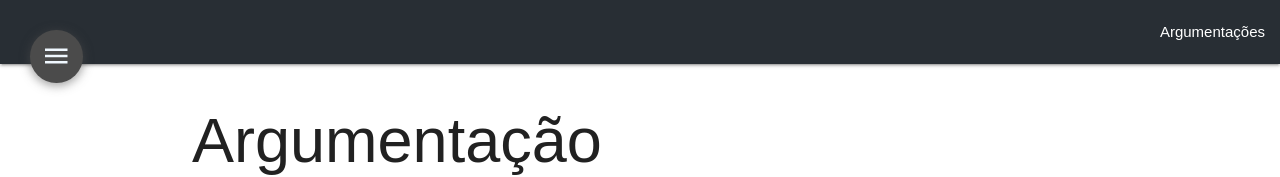
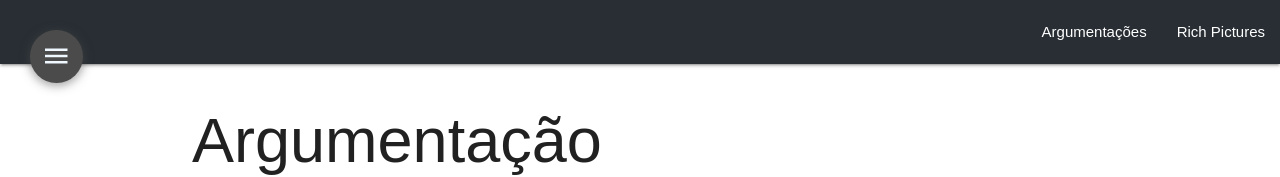
Before and after one commit to DesenhoSoftware-2018-2/wiki, a React (Create React App) app: page /wiki/argumentacoes in a window 1280 px wide. Shown: the top 177 px of the page. Built offline with nearby package versions, Linux system fonts and the light colour scheme.

Commit message:
WIP #1 Inserting rich pictures and page introduction
Signed-off-by: Isaque Alves <isaquealvesdl@gmail.com>

```diff
--- /dev/null
+++ b/src/assets/files/dinamica01/richpictures.md
@@ -0,0 +1,44 @@
+# Rich Pictures
+
+### Contexto
+Rich pictures são representações visuais que buscam entender o contexto de determinada atividade.
+
+De acordo com Andrew Monk e Steve Howard [[1]](/referencia), rich pictures ajudam a "entender e refinar o entendimento" sobre atividades exercidas em determinado contexto.
+
+Ainda de acordo com eles, rich pictures são levantadas através de:
+
+- Entrevistas e reuniões;
+- Brainstorming;
+- Storyboardings.
+
+É recomendável que essas atividades sejam realizadas de preferência no local de trabalho onde se pretende implantar o novo sistema, pois será possível observar os funcionários exercendo seu trabalho, os documentos e os produtos resultantes deste.
+De acordo com Monk, uma rich picture deve ser focada em um usuário, possuir os objetivos do trabalho e possíveis exceções. Isso garante que o projeto possua todos os aspectos relevantes do trabalho realizado, e será possível vislumbrar os limites do sistema. Rich pictures não seguem um padrão definido, porém algumas boas práticas podem ser levadas em consideração na hora de desenhá-las:
+
+- Stakeholders primários:
+Visualizar suas inter-relações e preocupações, para se ter uma visão genérica do problema.
+
+- Estrutura:
+Pessoas que serão afetadas ou utilizarão o novo sistema, equipamentos físicos, hierarquia da empresa, etc.
+
+- Processos:
+Os resultados que vêm do trabalho. Exemplo: bens, documentos, dados.
+
+Preocupações:
+Motivação para o uso do sistema;
+Diferentes perspectivas de cada pessoa (funcionários, gerência);
+Visões conflitantes entre stakeholders.
+Versões
+
+
+##### Aqui encontram-se todas as rich pictures produzidas durante esta dinâmica da disciplina.
+
+
+
+
+###### Cadastro do Usuário v1.0
+![richpicture_cadastro](richpictures/richpictureCadastroIsaque.jpg)
+Autor: Isaque Alves
+
+###### Fluxo de Monitoria v1.0
+![richpicture_cadastro](richpictures/richpictureMonitoriaIsaque.jpg)
+Autor: Isaque Alves
--- a/src/components/contents/dinamica01/dinamica01.js
+++ b/src/components/contents/dinamica01/dinamica01.js
@@ -5,7 +5,8 @@ import Sidenav from "../../structures/sidenav";
 class Dinamica01 extends Component {
   render() {
     const artefatos = [
-      { pathname: "/argumentacoes", link: "Argumentações" }
+      { pathname: "/argumentacoes", link: "Argumentações" },
+      { pathname: "/richpictures", link: "Rich Pictures" }
     ];
 
     return (
--- /dev/null
+++ b/src/components/contents/dinamica01/richpictures.js
@@ -0,0 +1,16 @@
+import React, { Component } from "react";
+import Dinamica01 from './dinamica01';
+import Markdown from '../../structures/dynamicsComponents/markdown';
+
+class Richpictures extends Component {
+  render() {
+    return (
+      <div>
+        <Dinamica01 />
+        <div className="container">
+          <Markdown file="dinamica01/richpictures" />
+        </div>
+      </div>
+    );
+  }
+} export default Richpictures;
```
Also changed, not shown: src/assets/imgs/richpictures/richpictureCadastroIsaque.jpg (added), src/assets/imgs/richpictures/richpictureMonitoriaIsaque.jpg (added).
